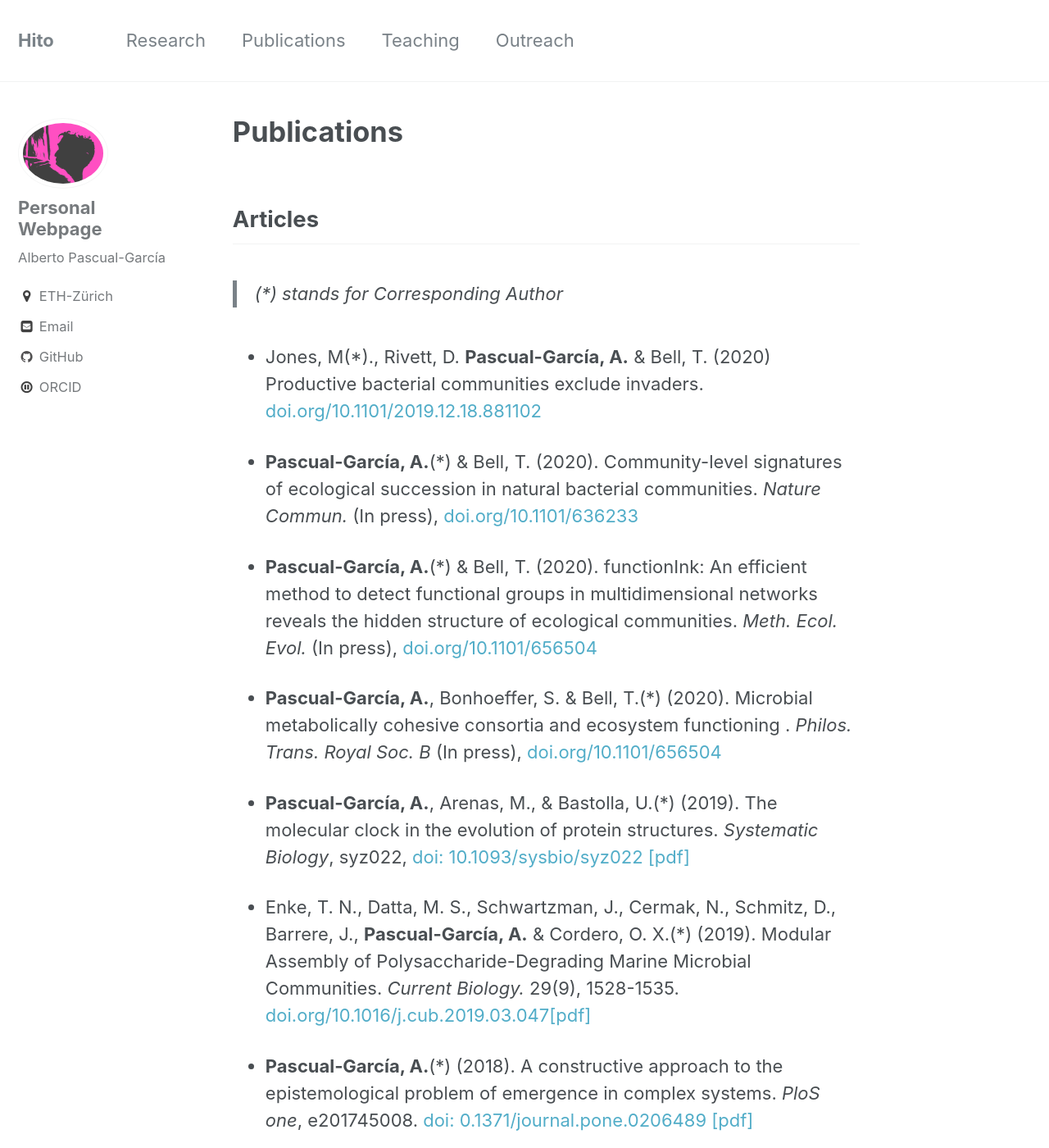
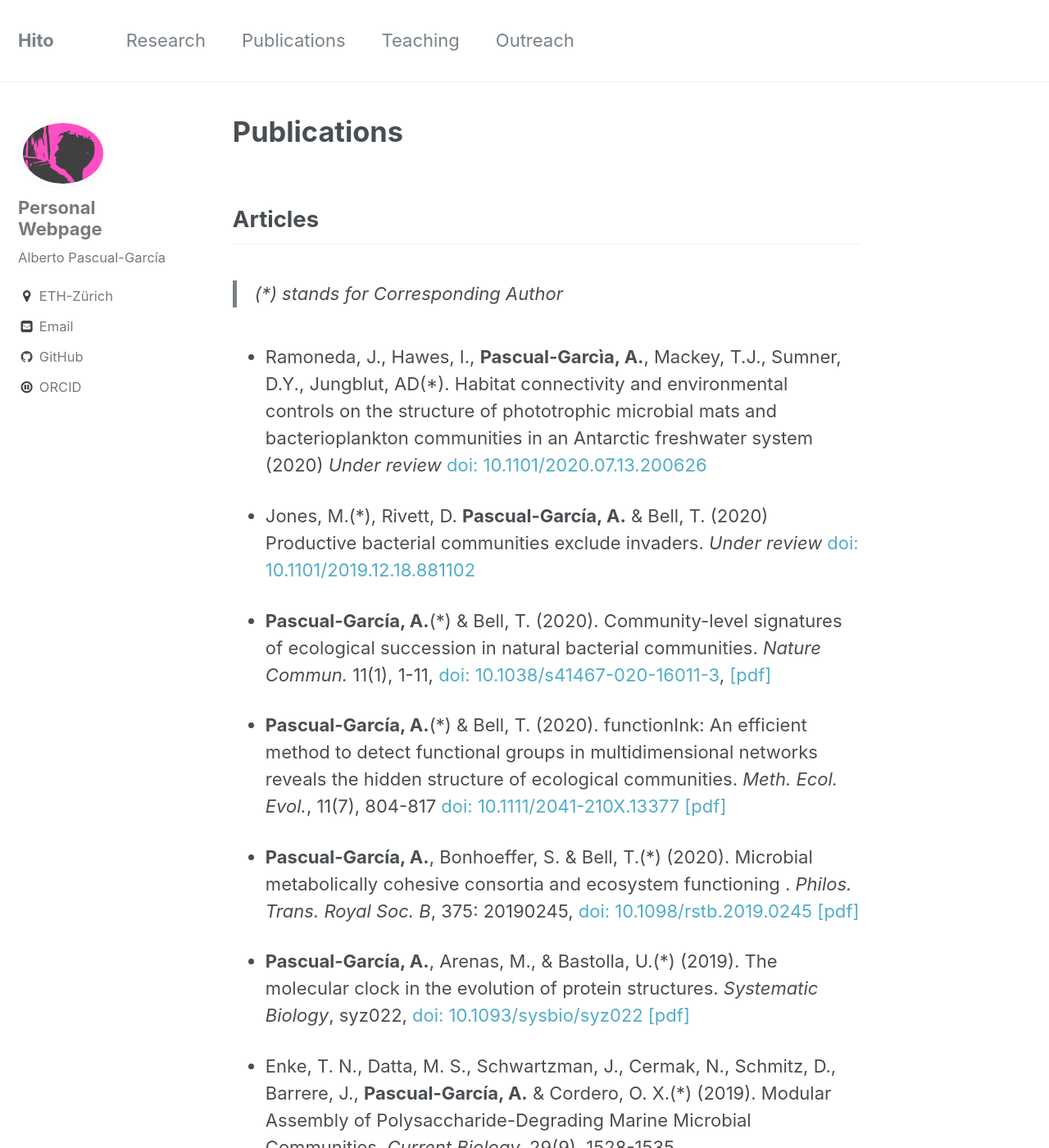
Before and after one commit to apascualgarcia/apascualgarcia.github.io, a Jekyll site: the page built from _pages/Publications.md, in a window 1280 px wide and 1400 px high. Shown: the whole window at 82% size. Built offline with Jekyll 4.4.1, drawn with Linux system fonts in a browser that asks for light colours; some of the changed text lies outside the part shown.

Commit message:
updated links last publications and preprints added

```diff
--- a/_pages/Publications.md
+++ b/_pages/Publications.md
@@ -11,18 +11,20 @@ permalink: /_pages/Publications/
 ## Articles
 > (*) stands for Corresponding Author
 
-* Jones, M(*)., Rivett, D. **Pascual-García, A.** & Bell, T. (2020) Productive bacterial communities exclude invaders.  [doi.org/10.1101/2019.12.18.881102](https://www.biorxiv.org/content/10.1101/2019.12.18.881102v1)
+* Ramoneda, J., Hawes, I., **Pascual-Garcìa, A.**, Mackey, T.J., Sumner, D.Y., Jungblut, AD(*).  Habitat connectivity and environmental controls on the structure of phototrophic microbial mats and bacterioplankton communities in an Antarctic freshwater system  (2020) _Under review_ [doi: 10.1101/2020.07.13.200626](https://doi.org/10.1101/2020.07.13.200626)
 
-* **Pascual-García, A.**(*) & Bell, T. (2020). Community-level signatures of ecological succession in natural bacterial communities. _Nature Commun._ (In press), [doi.org/10.1101/636233](https://www.biorxiv.org/content/10.1101/636233v2)
+* Jones, M.(*), Rivett, D. **Pascual-García, A.** & Bell, T. (2020) Productive bacterial communities exclude invaders. _Under review_ [doi: 10.1101/2019.12.18.881102](https://www.biorxiv.org/content/10.1101/2019.12.18.881102v1)
 
-* **Pascual-García, A.**(*) & Bell, T. (2020). functionInk: An efficient method to detect functional groups in multidimensional networks reveals the hidden structure of ecological communities. _Meth. Ecol. Evol._ (In press), [doi.org/10.1101/656504](https://www.biorxiv.org/content/10.1101/656504v3)
+* **Pascual-García, A.**(*) & Bell, T. (2020). Community-level signatures of ecological succession in natural bacterial communities. _Nature Commun._  11(1), 1-11, [doi: 10.1038/s41467-020-16011-3](https://www.biorxiv.org/content/10.1101/636233v2https://doi.org/10.1038/s41467-020-16011-3), [[pdf]](/assets/articles/Pascual-Garcia_CommunityLevelSignaturesEcologicalSuccession_NatureComm_2020.pdf)
+
+* **Pascual-García, A.**(*) & Bell, T. (2020). functionInk: An efficient method to detect functional groups in multidimensional networks reveals the hidden structure of ecological communities. _Meth. Ecol. Evol._, 11(7), 804-817 [doi: 10.1111/2041-210X.13377](https://doi.org/10.1111/2041-210X.13377) [[pdf]](/assets/articles/Functional_Linkage_APG-Oct-2019_MetEcolEvol_V4.pdf)
 
 * **Pascual-García, A.**, Bonhoeffer, S. & Bell, T.(*) (2020). Microbial metabolically cohesive consortia and ecosystem functioning
-. _Philos. Trans. Royal Soc. B_ (In press), [doi.org/10.1101/656504](https://www.biorxiv.org/content/10.1101/656504v3)
+. _Philos. Trans. Royal Soc. B_, 375: 20190245, [doi: 10.1098/rstb.2019.0245](https://doi.org/10.1098/rstb.2019.0245) [[pdf]](/assets/articles/Pascual-Garcia_MeCoCoAndFunction_ProcRoySocB_2020.pdf)
 
 * **Pascual-García, A.**, Arenas, M., & Bastolla, U.(*) (2019). The molecular clock in the evolution of protein structures. _Systematic Biology_, syz022, [doi: 10.1093/sysbio/syz022](https://doi.org/10.1093/sysbio/syz022) [[pdf]](/assets/articles/Pascual-Garcia_MolecularClockProteinStructure_SystBiology_2019.pdf)
 
-* Enke, T. N., Datta, M. S., Schwartzman, J., Cermak, N., Schmitz, D., Barrere, J., **Pascual-García, A.** & Cordero, O. X.(*) (2019). Modular Assembly of Polysaccharide-Degrading Marine Microbial Communities. _Current Biology._ 29(9), 1528-1535. [doi.org/10.1016/j.cub.2019.03.047](https://doi.org/10.1016/j.cub.2019.03.047)[[pdf]](/assets/articles/Enke_ModularAssembly_CurrentBiology_2019.pdf)
+* Enke, T. N., Datta, M. S., Schwartzman, J., Cermak, N., Schmitz, D., Barrere, J., **Pascual-García, A.** & Cordero, O. X.(*) (2019). Modular Assembly of Polysaccharide-Degrading Marine Microbial Communities. _Current Biology._ 29(9), 1528-1535. [doi.org/10.1016/j.cub.2019.03.047](https://doi.org/10.1016/j.cub.2019.03.047) [[pdf]](/assets/articles/Enke_ModularAssembly_CurrentBiology_2019.pdf)
 
 * **Pascual‐García, A.**(*) (2018). A constructive approach to the epistemological problem of emergence in complex systems.  _PloS one_, e201745008. [doi: 0.1371/journal.pone.0206489](https://doi.org/10.1371/journal.pone.0206489)
  [[pdf]](/assets/articles/Pascual-Garcia_EmergenceComplexSystems_PloSone_2018.pdf)
@@ -93,11 +95,13 @@ permalink: /_pages/Publications/
   > in: Evolución y Adaptación: 150 años después del origen de las especies.
   > Coordinators: Hernán Dopazo and Arcadi Navarro. Editor: Spanish Society of Evolutionary Biology
 
-## Proceedings and preprints
+## Proceedings and other publications
+
+* Pérez-Escudero, A., **Pascual-García, A.**, Polavieja, G., Durán-Trío, L., Arganda-Carreras, S. Esta plataforma ayuda a la comunidad científica y médica a luchar contra la COVID-19 (2020) _The Conversation_ (In press)
 
 * **Pascual-García, A.** and Bastolla, U. The architecture of mutualistic networks does influence structural stability. (2017) _Self-Journals of Science_ [**582**](http://sjscience.org/article?id=582)
 
-* **Pascual-García, A.**(*) A topological approach to the problem of emergence in complex systems. (2016) _Under review._ [arXiv:1610.02448](https://arxiv.org/abs/1610.02448)
+ [* **Pascual-García, A.**(*) A topological approach to the problem of emergence in complex systems. (2016)]: #
 
  [* **Pascual-García, A.** and Bastolla, U.(*) (2016) Effective competition determines the structural stability of model ecosystems _Under review_]: #
 
```
Also changed, not shown: other parts of _pages/Publications.md (+2 -2 lines).
